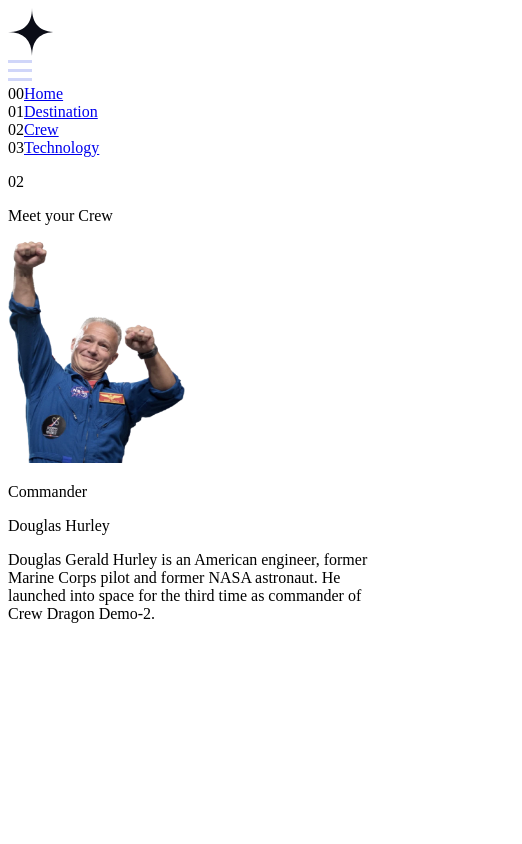
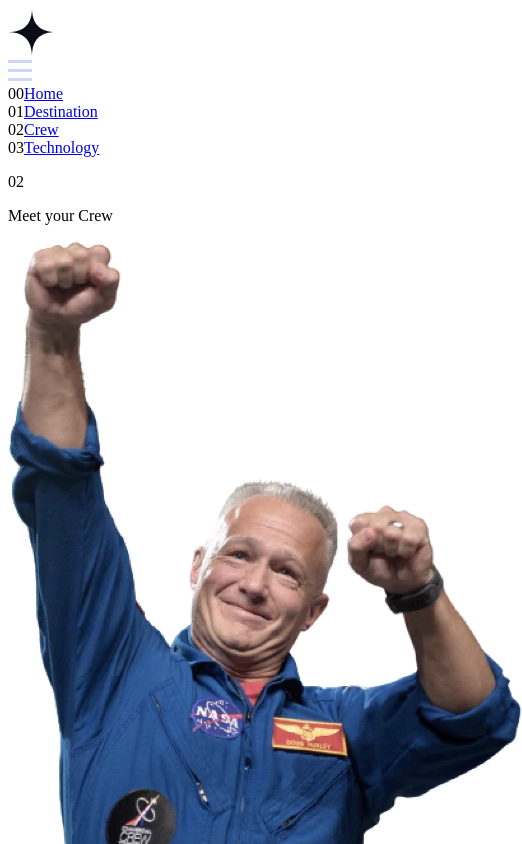
Before and after one commit to rileyarnie/space-tourism, a Next.js app: page /crew/1 in a window 390 px wide. Shown: the top 844 px of the page, 522 px wide, since content can reach past the window. Built offline with nearby package versions, Linux system fonts and the light colour scheme; a web font is replaced by a local one.

Commit message:
Feat - Tablet design
Create tablet design fomr teh crew pages

```diff
--- a/components/crew/crew-member-description.js
+++ b/components/crew/crew-member-description.js
@@ -2,11 +2,16 @@ import CrewNav from "./crew-nav";
 
 const CrewMemberDescription = ({ crewMember, wholeCrew }) => {
   return (
-    <div>
-      <div className="mt-8 mb-8 w-80 mx-auto grid  place-items-center border-b border-divider-color">
-        <img src={crewMember.image} height="222" width="177.12" />
+    <div className=" md:flex md:flex-col-reverse md:max-w-lg md:mx-auto md:text-base md:leading-7 ">
+      <div className="mt-8 mb-8 w-80 mx-auto grid  place-items-center border-b border-divider-color md:relative md:  md:h-96">
+        <img
+          src={crewMember.image}
+          //  height="222" width="177.12"
+          //  height="222" width="177.12"
+          class="w-full h-full  md:absolute inset-0 object-contain md:scale-150 md:mt-20 "
+        />
       </div>
-      <div className="flex flex-col px-6">
+      <div className="flex flex-col px-6  md:flex-col-reverse">
         <CrewNav wholeCrew={wholeCrew} />
         <div className="text-white text-center">
           <p className="mb-2 uppercase font-bellefair text-gray-400">
@@ -15,7 +20,7 @@ const CrewMemberDescription = ({ crewMember, wholeCrew }) => {
           <p className="mb-4 font-bellefair uppercase text-2xl">
             {crewMember.name}
           </p>
-          <p className="text-text-color font-barlow text-above-base">
+          <p className="text-text-color font-barlow text-above-base ">
             {crewMember.profile}
           </p>
         </div>
--- a/components/crew/crew-member-page.js
+++ b/components/crew/crew-member-page.js
@@ -11,7 +11,7 @@ const CrewMemberPage = ({ crewMember, wholeCrew }) => {
         <link rel="icon" href="/favicon.ico" />
       </Head>
       <Navbar />
-      <div className="text-white flex space-x-4.5 justify-center font-barlow-condensed">
+      <div className="text-white flex space-x-4.5 justify-center font-barlow-condensed md:mt-10 md:justify-start md:pl-10">
         <p className="font-bold mix-blend-difference text-gray-500 tracking-even-wider">
           02
         </p>
```
